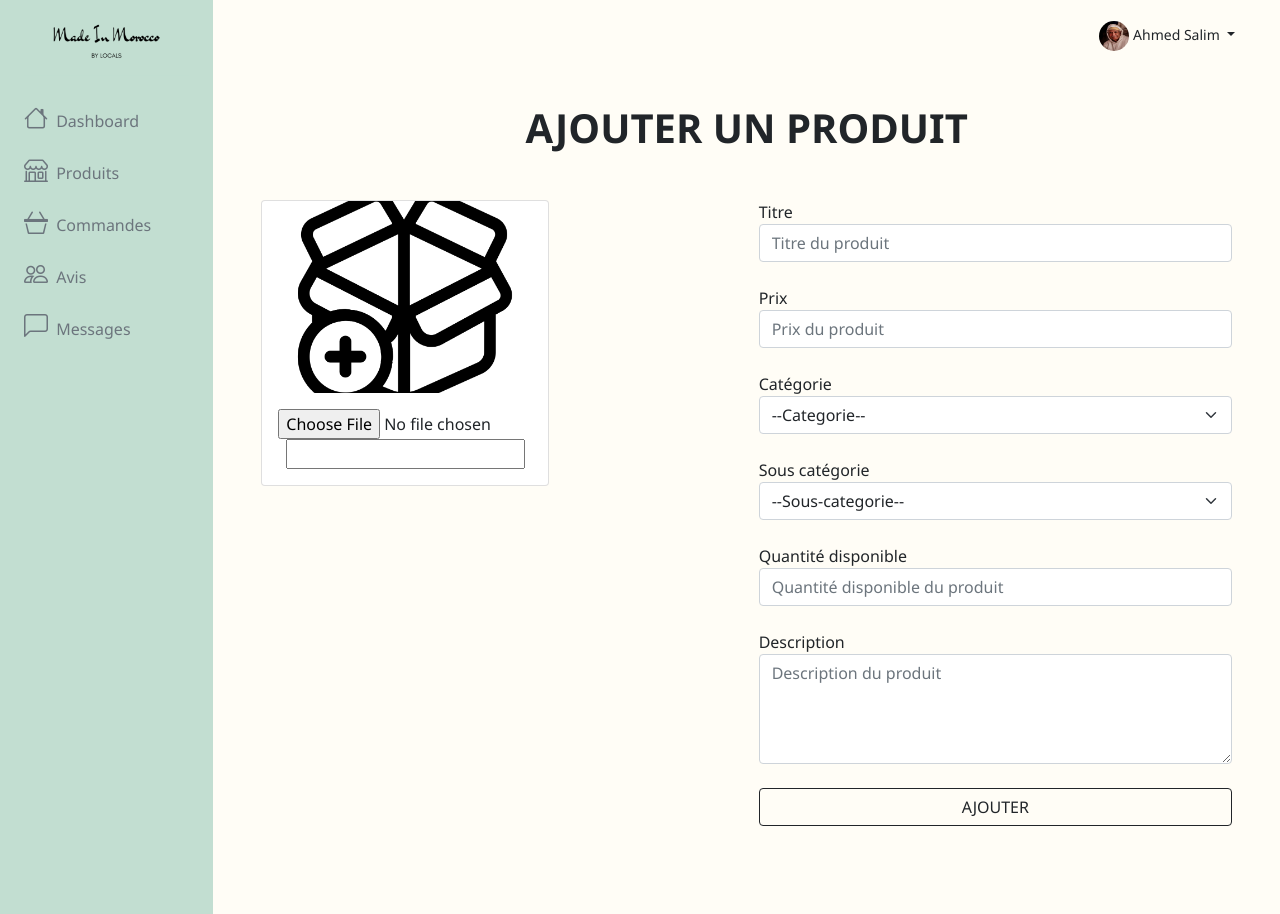
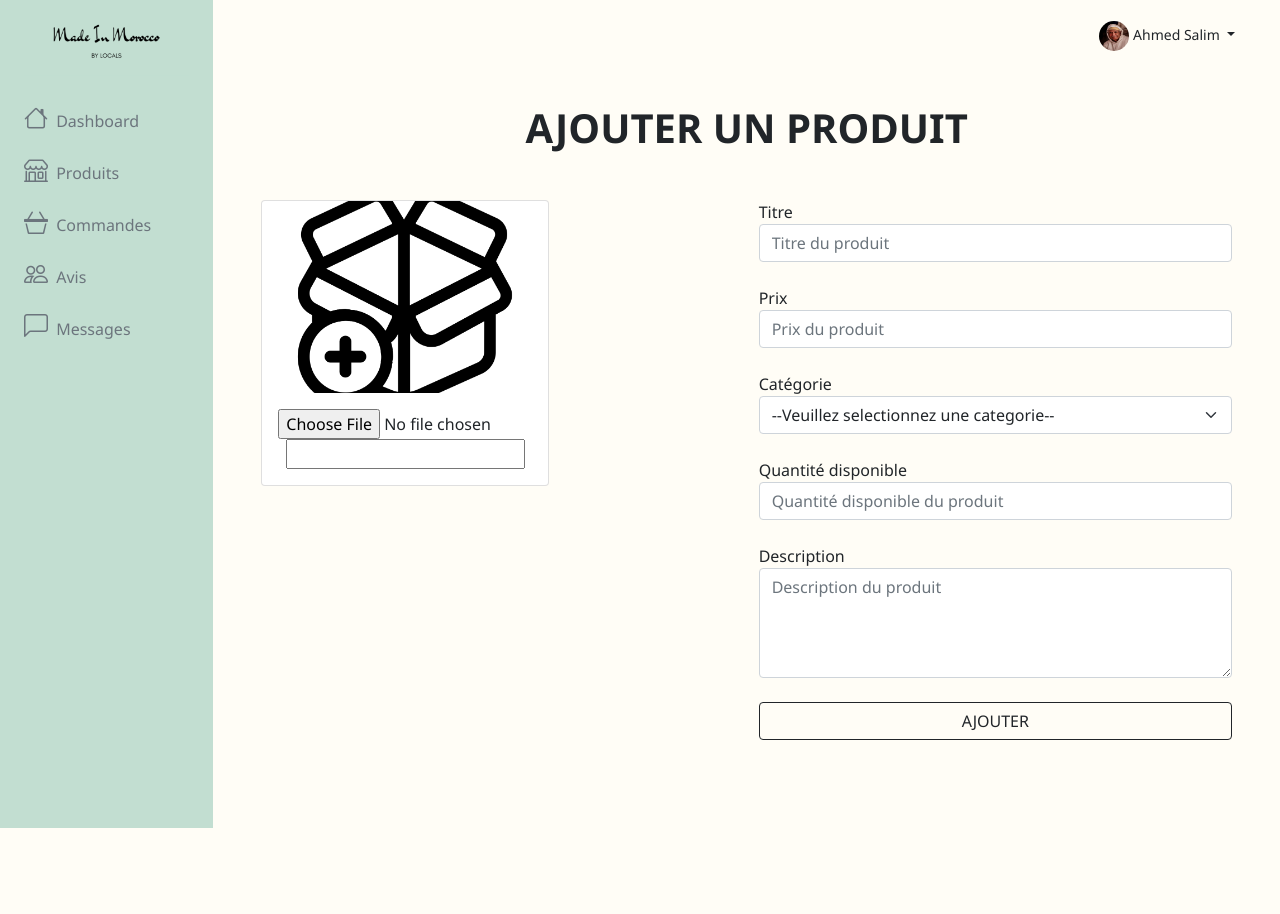
Before and after one commit to KhadijaMakkaoui/Made_In_Morocco_ByLocals, a PHP site: page /addProduct in a window 1280 px wide. After the commit the page ends 828 px from the top, so only its background shows below. Run offline with PHP 8.4, Linux system fonts and the light colour scheme; data that the repository does not hold is empty; some libraries are stand-ins or nearby versions.

Commit message:
supprimer le champ des categories

```diff
--- a/views/addProduct.php
+++ b/views/addProduct.php
@@ -22,22 +22,11 @@
             <label class="form-label" for="form6Example3">Prix</label>
             <input type="number" name="prix" id="form6Example3" class="form-control" placeholder="Prix du produit" min="0" />
         </div>
-        <!-- select categories -->
+        <!-- select Sous categories -->
         <div class="mb-4">
             <label class="form-label" for="form6Example3">Catégorie</label>
-
-            <select class="form-select" name="" aria-label="Default select example">
-              <option>--Categorie--</option>
-              <?php foreach ($categories as $cat):?>
-              <option value="<?php echo $cat['id'] ?>"><?php echo $cat['libelle'] ?></option>
-              <?php endforeach;?>
-            </select>
-        </div>
-        <!-- select Sous categories -->
-        <div class="mb-4">
-            <label class="form-label" for="form6Example3">Sous catégorie</label>
             <select class="form-select" name="fk_s_categorie" aria-label="Default select example">
-            <option selected>--Sous-categorie--</option>
+            <option selected>--Veuillez selectionnez une categorie--</option>
             <?php foreach ($s_categories as $cat):?>
               <option value="<?php echo $cat['id'] ?>"><?php echo $cat['libelle'] ?></option>
               <?php endforeach;?>
```
